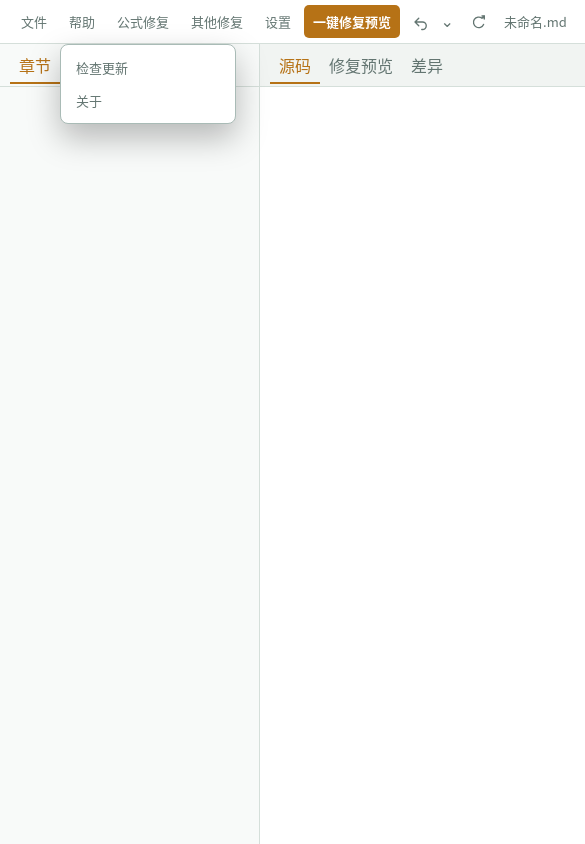
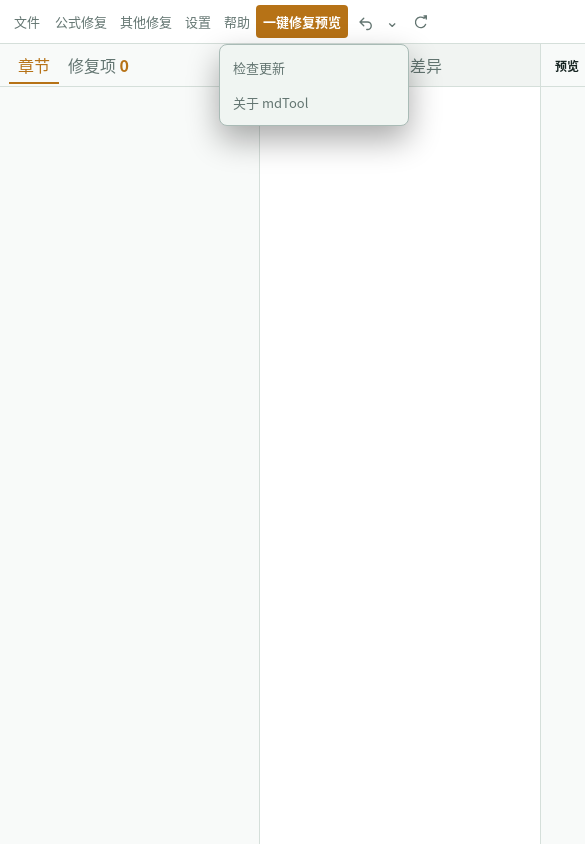
Before and after one commit to BlueBlueKitty/mdTool, a Vue app: page / in a window 390 px wide. Both pictures are taken after a click on the button "帮助". Shown: the top 844 px of the page, 585 px wide, since content can reach past the window. Built offline with nearby package versions, Linux system fonts and the light colour scheme.

Commit message:
🎈 perf: 界面美化

```diff
--- a/src/App.vue
+++ b/src/App.vue
@@ -161,7 +161,7 @@ const expandedIssueRules = ref<Record<string, boolean>>({});
 let refreshTimer: number | undefined;
 let previewTimer: number | undefined;
 const workspaceStyle = computed(() => ({
-  gridTemplateColumns: `${leftCollapsed.value ? 32 : leftWidth.value}px minmax(360px,1fr) ${rightCollapsed.value ? 32 : rightWidth.value}px`,
+  gridTemplateColumns: `${leftCollapsed.value ? 32 : leftWidth.value}px minmax(280px,1fr) ${rightCollapsed.value ? 32 : rightWidth.value}px`,
 }));
 const expandedCategories = ref<Record<string, boolean>>(
   Object.fromEntries(categories.map((category) => [category, true])),
@@ -785,15 +785,6 @@ onBeforeUnmount(() => { unlistenClose?.(); unlistenDrop?.(); });
             ><button title="选择新位置保存当前文档" @click="saveDocument(true)">
               另存为
             </button>
-          </div>
-        </div>
-        <div class="menu-anchor">
-          <button title="关于 mdTool 与检查更新" @click="menu = menu === 'help' ? null : 'help'">
-            帮助
-          </button>
-          <div v-if="menu === 'help'" class="dropdown help-menu">
-            <button title="从 GitHub 获取最新版本与更新说明" @click="checkForUpdates">检查更新</button>
-            <button title="查看 mdTool 项目信息" @click="showAbout">关于</button>
           </div>
         </div>
         <div class="menu-anchor">
@@ -851,7 +842,15 @@ onBeforeUnmount(() => { unlistenClose?.(); unlistenDrop?.(); });
         </div>
         <button title="配置一键修复规则与规则方案" @click="settingsOpen = true">
           设置</button
-        ><button
+        ><div class="menu-anchor">
+          <button title="关于 mdTool 与检查更新" @click="menu = menu === 'help' ? null : 'help'">
+            帮助
+          </button>
+          <div v-if="menu === 'help'" class="dropdown help-menu">
+            <button title="从 GitHub 获取最新版本与更新说明" @click="checkForUpdates">检查更新</button>
+            <button title="查看 mdTool 项目信息" @click="showAbout">关于 mdTool</button>
+          </div>
+        </div><button
           class="accent"
           title="生成当前规则的全文修复预览"
           @click="oneClick"
@@ -1303,7 +1302,7 @@ onBeforeUnmount(() => { unlistenClose?.(); unlistenDrop?.(); });
       class="modal settings-modal"
       @click.self="settingsOpen = false"
     >
-      <section class="settings-shell">
+      <section class="settings-shell" role="dialog" aria-modal="true" aria-labelledby="settings-title">
         <button class="close" aria-label="关闭设置" @click="settingsOpen = false">×</button>
         <aside>
           <h3>设置</h3>
@@ -1311,7 +1310,7 @@ onBeforeUnmount(() => { unlistenClose?.(); unlistenDrop?.(); });
         </aside>
         <div class="settings-content">
           <header>
-            <h2>一键修复规则</h2>
+            <h2 id="settings-title">一键修复规则</h2>
             <span>在修复预览中实时为全文应用以下规则，并可一键修复。</span>
           </header>
           <section class="profile-section profile-section-top">
@@ -1444,6 +1443,8 @@ onBeforeUnmount(() => { unlistenClose?.(); unlistenDrop?.(); });
 body {
   margin: 0;
   min-width: 860px;
+  min-height: 100vh;
+  background: #071012;
 }
 button,
 input,
@@ -1452,6 +1453,16 @@ select {
 }
 button {
   cursor: pointer;
+}
+button:focus-visible,
+input:focus-visible,
+select:focus-visible,
+a:focus-visible {
+  outline: 2px solid var(--focus-ring);
+  outline-offset: 2px;
+}
+button:disabled {
+  cursor: not-allowed;
 }
 .panel-loading {
   display: grid;
@@ -1465,9 +1476,11 @@ button {
   --bg: #071012;
   --bar: #0a1517;
   --panel: #0c1719;
+  --surface-raised: #102023;
   --editor: #10191c;
   --code: #142326;
   --text: #d5dfda;
+  --text-strong: #edf5f1;
   --muted: #78908c;
   --border: #294347;
   --border-strong: #466b65;
@@ -1476,6 +1489,15 @@ button {
   --accent-ink: #17201d;
   --link: #78c7bf;
   --math: #f4e2ba;
+  --warning: #f1b75b;
+  --danger: #ef8e85;
+  --selection: #2c71608a;
+  --focus-ring: #f2ba5b;
+  --syntax-heading: #f1c36f;
+  --syntax-link: #75d1c5;
+  --syntax-quote: #93aaa5;
+  --syntax-code: #b8d8d0;
+  --syntax-meta: #91a6a1;
   --cursor: #f7c96e;
   --jump-highlight: #6d55262e;
   --jump-highlight-strong: #f1b75b82;
@@ -1493,9 +1515,11 @@ button {
   --bg: #f1f4f2;
   --bar: #ffffff;
   --panel: #f8faf9;
+  --surface-raised: #f0f5f2;
   --editor: #ffffff;
   --code: #edf2ef;
   --text: #20302d;
+  --text-strong: #172522;
   --muted: #637571;
   --border: #d5dfda;
   --border-strong: #a9bbb6;
@@ -1504,6 +1528,15 @@ button {
   --accent-ink: #fff;
   --link: #087b73;
   --math: #503b19;
+  --warning: #9b5d0b;
+  --danger: #b73e37;
+  --selection: #a9d7ccab;
+  --focus-ring: #0a8175;
+  --syntax-heading: #8a570e;
+  --syntax-link: #087b73;
+  --syntax-quote: #607b74;
+  --syntax-code: #195f59;
+  --syntax-meta: #6d817b;
   --cursor: #155f59;
   --jump-highlight: #f3c36d54;
   --jump-highlight-strong: #f3c36d99;
@@ -1514,7 +1547,7 @@ button {
   display: flex;
   justify-content: space-between;
   align-items: center;
-  padding: 0 12px;
+  padding: 0 10px;
   background: var(--bar);
   border-bottom: 1px solid var(--border);
   font-size: 13px;
@@ -1541,7 +1574,8 @@ button {
   background: transparent;
   color: inherit;
   padding: 7px 9px;
-  border-radius: 5px;
+  border-radius: 4px;
+  transition: background-color 140ms ease, color 140ms ease, border-color 140ms ease;
 }
 .menubar button:hover:not(:disabled),
 .left button:hover,
@@ -1556,6 +1590,10 @@ button {
   background: var(--accent) !important;
   color: var(--accent-ink) !important;
   font-weight: 700;
+}
+.accent:hover:not(:disabled),
+.apply:hover:not(:disabled) {
+  filter: brightness(1.06);
 }
 .icon-button {
   display: grid;
@@ -1628,10 +1666,10 @@ button {
   display: grid;
   min-width: 164px;
   padding: 6px;
-  background: var(--bar);
+  background: var(--surface-raised);
   border: 1px solid var(--border-strong);
   border-radius: 8px;
-  box-shadow: 0 14px 32px #0004;
+  box-shadow: 0 14px 32px #0005;
 }
 .dropdown button {
   text-align: left;
@@ -1666,7 +1704,14 @@ button {
   border-right: 0;
   border-bottom: 1px solid var(--border);
 }
-.help-menu { min-width: 176px; }
+.help-menu { min-width: 190px; gap: 2px; }
+.help-menu .menu-caption {
+  margin: 3px 8px 5px;
+  color: var(--muted);
+  font-size: 11px;
+  font-weight: 700;
+  letter-spacing: .08em;
+}
 .repair-menu.other-menu section:last-child {
   border-bottom: 0;
 }
@@ -1712,7 +1757,7 @@ button {
   display: flex;
   align-items: center;
   height: 43px;
-  padding: 0 10px;
+  padding: 0 9px;
   border-bottom: 1px solid var(--border);
 }
 .left nav button,
@@ -1912,8 +1957,9 @@ button {
   margin: 0;
   padding: 9px 14px;
   border-bottom: 1px solid var(--border);
-  color: var(--accent);
+  color: var(--text-strong);
   font-size: 12px;
+  font-weight: 700;
 }
 .resizer {
   position: absolute;
@@ -1972,32 +2018,34 @@ button {
 }
 .diff {
   overflow: auto;
-  padding: 20px;
+  padding: 20px 24px;
   background: var(--editor);
 }
 .diff pre {
   white-space: pre-wrap;
   margin: 0;
-  padding: 4px 8px;
+  padding: 5px 9px;
   font:
     13px/1.55 "Cascadia Code",
     monospace;
 }
 .diff .added {
-  background: #1c5a4333;
+  background: color-mix(in srgb, #3bba7d 16%, transparent);
+  border-left: 2px solid #3bba7d;
 }
 .diff .removed {
-  background: #b14a4a33;
+  background: color-mix(in srgb, var(--danger) 15%, transparent);
+  border-left: 2px solid var(--danger);
   text-decoration: line-through;
 }
 .context {
   position: fixed;
   z-index: 30;
   display: grid;
-  background: var(--bar);
+  background: var(--surface-raised);
   border: 1px solid var(--border-strong);
   border-radius: 7px;
-  box-shadow: 0 10px 28px #0005;
+  box-shadow: 0 10px 28px #0006;
   padding: 5px;
 }
 .context button {
@@ -2016,7 +2064,7 @@ button {
   max-height: min(70vh, 480px);
   overflow: auto;
   padding: 5px;
-  background: var(--bar);
+  background: var(--surface-raised);
   border: 1px solid var(--border-strong);
   border-radius: 7px;
   box-shadow: 0 10px 28px #0005;
@@ -2032,7 +2080,7 @@ button {
   z-index: 50;
   display: grid;
   place-items: center;
-  background: #0008;
+  background: #0009;
 }
 .modal > section:not(.settings-shell) {
   position: relative;
@@ -2068,45 +2116,49 @@ button {
 .numbering-choice input,.sub-setting input { width: 62px; padding: 6px; color: var(--text); background: var(--editor); border: 1px solid var(--border); border-radius: 5px; }
 .settings-shell {
   position: relative;
-  width: min(900px, 94vw);
-  height: min(680px, 86vh);
+  width: min(940px, 94vw);
+  height: min(700px, 88vh);
   display: grid;
-  grid-template-columns: 180px 1fr;
+  grid-template-columns: 196px minmax(0, 1fr);
   overflow: hidden;
   background: var(--panel);
   border: 1px solid var(--border-strong);
-  border-radius: 12px;
-  box-shadow: 0 24px 70px #0007;
+  border-radius: 10px;
+  box-shadow: 0 24px 70px #0008;
 }
 .settings-shell > aside {
-  padding: 18px 10px;
-  background: var(--bar);
+  padding: 22px 12px;
+  background: var(--surface-raised);
   border-right: 1px solid var(--border);
 }
 .settings-shell h3 {
-  margin: 0 8px 22px;
+  margin: 0 8px 20px;
   color: var(--text);
 }
 .settings-shell aside button {
   display: block;
   width: 100%;
   text-align: left;
+  min-height: 34px;
   margin: 3px 0;
 }
 .settings-shell aside button.active {
-  background: var(--hover);
+  background: color-mix(in srgb, var(--accent) 11%, var(--hover));
   color: var(--accent);
+  box-shadow: inset 2px 0 var(--accent);
 }
 .settings-content {
   position: relative;
   overflow: auto;
-  padding: 32px 38px;
+  padding: 30px 38px 40px;
 }
 .settings-content header {
-  margin-bottom: 23px;
+  margin-bottom: 20px;
+  padding-bottom: 18px;
+  border-bottom: 1px solid var(--border);
 }
 .settings-content h2 {
-  margin: 3px 0 7px;
+  margin: 0 0 7px;
   font:
     600 24px Georgia,
     "STSong",
@@ -2128,38 +2180,54 @@ button {
   top: 12px;
   z-index: 3;
   margin: 0;
-  background: var(--bar) !important;
+  display: grid;
+  width: 34px;
+  height: 34px;
+  place-items: center;
+  padding: 0 !important;
+  background: var(--panel) !important;
   border: 1px solid var(--border) !important;
-  box-shadow: 0 3px 10px #0003;
-  font-size: 22px !important;
+  box-shadow: 0 4px 12px #0003;
+  font-size: 20px !important;
 }
 .rule-category {
   border: 1px solid var(--border);
-  border-radius: 8px;
+  border-radius: 7px;
   overflow: hidden;
-  margin-bottom: 10px;
+  margin-bottom: 12px;
+  background: var(--surface-raised);
 }
 .category-toggle {
   display: flex;
   align-items: center;
   width: 100%;
   gap: 10px;
-  padding: 11px 13px !important;
+  min-height: 42px;
+  padding: 10px 13px !important;
   text-align: left;
 }
+.category-toggle:hover { background: var(--hover); }
 .category-toggle small {
   margin-left: auto;
+  padding: 2px 6px;
+  border: 1px solid var(--border);
+  border-radius: 999px;
   color: var(--muted);
+  font-size: 11px;
 }
 .rule-list {
-  padding: 4px 12px 10px;
+  padding: 2px 12px 10px;
+  background: var(--panel);
 }
 .rule-setting {
   display: flex;
   gap: 10px;
-  padding: 11px 4px;
+  padding: 12px 7px;
   border-top: 1px solid var(--border);
-}
+  border-radius: 4px;
+  transition: background-color 140ms ease;
+}
+.rule-setting:hover { background: color-mix(in srgb, var(--hover) 72%, transparent); }
 .rule-setting input {
   margin-top: 3px;
   accent-color: var(--accent);
@@ -2198,10 +2266,11 @@ button {
 .range-inputs { display: inline-flex; align-items: center; gap: 7px; width: fit-content; }
 .sub-setting > small { color: var(--muted); line-height: 1.55; }
 .profile-section-top {
-  margin: 0 0 18px;
-  padding: 0 0 18px;
-  border-top: 0;
-  border-bottom: 1px solid var(--border);
+  margin: 0 0 16px;
+  padding: 14px;
+  border: 1px solid var(--border);
+  border-radius: 7px;
+  background: var(--surface-raised);
 }
 .sub-setting label {
   color: var(--text);
@@ -2243,6 +2312,12 @@ button {
   flex-wrap: wrap;
   gap: 8px;
 }
+.profile-row button:not(.accent) { border: 1px solid var(--border-strong) !important; }
+.profile-row button:disabled { opacity: .42; }
+@media (max-width: 760px) {
+  .settings-shell { width: min(680px, 96vw); grid-template-columns: 148px minmax(0, 1fr); }
+  .settings-content { padding: 24px; }
+}
 .profile-row select,
 .profile-row input {
   flex: 1 1 180px;
@@ -2270,7 +2345,19 @@ button {
   padding: 9px 10px;
 }
 .form-error {
-  color: #e97b72;
+  color: var(--danger);
+}
+@media (max-width: 1120px) {
+  .menubar { padding: 0 7px; }
+  .menus,.menu-status { gap: 1px; }
+  .status-text { display: none; }
+  .file-name { max-width: 104px; margin: 0 3px; }
+  .menubar button { padding-inline: 7px; }
+}
+@media (max-width: 940px) {
+  .file-name { display: none; }
+  .menubar .menu-anchor:nth-of-type(3) > button,
+  .menubar .menu-anchor:nth-of-type(4) > button { padding-inline: 5px; }
 }
 @media (prefers-reduced-motion: reduce) {
   .section-row,
--- a/src/components/MarkdownEditor.vue
+++ b/src/components/MarkdownEditor.vue
@@ -28,4 +28,24 @@ onMounted(() => { view = new EditorView({ state: EditorState.create({ doc: props
 watch(() => props.modelValue, value => { if (!view || value === view.state.doc.toString()) return; const previous = view.state.doc.toString(); const anchor = captureViewportAnchor(); debugScroll("external-update-before", { scrollTop: view.scrollDOM.scrollTop, scrollHeight: view.scrollDOM.scrollHeight, anchorPosition: anchor?.position, anchorOffset: anchor?.offset }); applying = true; view.dispatch({ changes: { from: 0, to: view.state.doc.length, insert: value } }); applying = false; debugScroll("external-update-dispatched", { scrollTop: view.scrollDOM.scrollTop, scrollHeight: view.scrollDOM.scrollHeight }); if (anchor) requestAnimationFrame(() => { restoreViewportAnchor(anchor, previous, value); requestAnimationFrame(() => debugScroll("two-frames-later", { scrollTop: view?.scrollDOM.scrollTop, scrollHeight: view?.scrollDOM.scrollHeight })); }); }); onBeforeUnmount(() => { window.clearTimeout(highlightTimer); view?.destroy(); });
 </script>
 <template><div ref="root" class="editor" :class="{ readonly }" lang="en" spellcheck="false" aria-label="Markdown 源码编辑器" /></template>
-<style scoped>.editor { height: 100%; min-height: 0; }.editor :deep(.cm-editor) { height: 100%; font: 15px/1.75 "Cascadia Code", "Sarasa Mono SC", monospace; background: var(--editor); color: var(--text); caret-color: var(--cursor) !important; }.readonly :deep(.cm-editor) { background: var(--panel); }.editor :deep(.cm-scroller) { padding: 1.5rem; }.editor :deep(.cm-gutters) { background: var(--editor); color: var(--muted); border: 0; }.readonly :deep(.cm-gutters) { background: var(--panel); }.editor :deep(.cm-cursor),.editor :deep(.cm-focused .cm-cursor),.editor :deep(.cm-dropCursor) { border-left: 2px solid var(--cursor)!important; }.editor :deep(.cm-content) { caret-color: var(--cursor) !important; }.editor :deep(.cm-jump-highlight) { background: var(--jump-highlight); outline: 1px solid var(--jump-outline); border-radius: 2px; animation: jump-flash 1.5s ease-out; }@keyframes jump-flash { 0%,45% { background: var(--jump-highlight-strong); } 100% { background: var(--jump-highlight); } }</style>
+<style scoped>
+.editor { height: 100%; min-height: 0; }
+.editor :deep(.cm-editor) { height: 100%; font: 15px/1.78 "Cascadia Code", "Sarasa Mono SC", monospace; background: var(--editor); color: var(--text); caret-color: var(--cursor) !important; }
+.readonly :deep(.cm-editor) { background: var(--panel); }
+.editor :deep(.cm-scroller) { padding: 20px 24px 28px; }
+.editor :deep(.cm-gutters) { min-width: 42px; padding-right: 8px; background: var(--editor); color: var(--muted); border: 0; font-variant-numeric: tabular-nums; }
+.readonly :deep(.cm-gutters) { background: var(--panel); }
+.editor :deep(.cm-activeLineGutter) { background: color-mix(in srgb, var(--accent) 8%, transparent); color: var(--accent); }
+.editor :deep(.cm-activeLine) { background: color-mix(in srgb, var(--accent) 4%, transparent); }
+.editor :deep(.cm-selectionBackground),.editor :deep(.cm-focused .cm-selectionBackground) { background: var(--selection) !important; }
+.editor :deep(.cm-cursor),.editor :deep(.cm-focused .cm-cursor),.editor :deep(.cm-dropCursor) { border-left: 2px solid var(--cursor)!important; }
+.editor :deep(.cm-content) { caret-color: var(--cursor) !important; }
+.editor :deep(.cm-heading) { color: var(--syntax-heading); font-weight: 700; }
+.editor :deep(.cm-link),.editor :deep(.cm-url) { color: var(--syntax-link); text-decoration: underline; text-decoration-color: color-mix(in srgb, var(--syntax-link) 40%, transparent); text-underline-offset: 2px; }
+.editor :deep(.cm-quote) { color: var(--syntax-quote); font-style: italic; }
+.editor :deep(.cm-monospace),.editor :deep(.cm-string) { color: var(--syntax-code); }
+.editor :deep(.cm-meta),.editor :deep(.cm-contentMatch) { color: var(--syntax-meta); }
+.editor :deep(.cm-invalidchar),.editor :deep(.cm-invalid) { color: var(--danger); text-decoration: wavy underline color-mix(in srgb, var(--danger) 75%, transparent); text-underline-offset: 3px; }
+.editor :deep(.cm-jump-highlight) { background: var(--jump-highlight); outline: 1px solid var(--jump-outline); border-radius: 3px; animation: jump-flash 1.5s ease-out; }
+@keyframes jump-flash { 0%,45% { background: var(--jump-highlight-strong); } 100% { background: var(--jump-highlight); } }
+</style>
--- a/src/components/MarkdownPreview.vue
+++ b/src/components/MarkdownPreview.vue
@@ -62,7 +62,21 @@ onBeforeUnmount(() => { disposed = true; typesetVersion += 1; });
 </script>
 <template><article ref="root" class="preview" @scroll="onScroll" @contextmenu.prevent="emit('context-menu', $event.clientX, $event.clientY)" v-html="html" /></template>
 <style scoped>
-.preview { height: 100%; overflow: auto; padding: 24px; line-height: 1.75; color: var(--text); background: var(--panel); }
-.preview :deep(h1),.preview :deep(h2),.preview :deep(h3) { color: var(--accent); font-family: Georgia, "STSong", serif; }
-.preview :deep(code),.preview :deep(pre) { background: var(--code); color: var(--text); }.preview :deep(pre) { padding: 12px; overflow: auto; }.preview :deep(a) { color: var(--link); }.preview :deep(blockquote) { margin-left: 0; border-left: 3px solid var(--accent); padding-left: 12px; color: var(--muted); }.preview :deep(mjx-container) { color: var(--math); }.preview :deep(.math-block) { overflow-x: auto; padding: 10px 0; text-align: center; }
+.preview { height: 100%; overflow: auto; padding: 22px 26px 32px; line-height: 1.78; color: var(--text); background: var(--panel); text-wrap: pretty; }
+.preview :deep(h1),.preview :deep(h2),.preview :deep(h3),.preview :deep(h4) { color: var(--text-strong); font-family: Georgia, "STSong", "Songti SC", serif; line-height: 1.35; letter-spacing: .01em; }
+.preview :deep(h1) { margin: 0 0 1rem; padding-bottom: .55rem; border-bottom: 1px solid var(--border); font-size: 1.65rem; }
+.preview :deep(h2) { margin-top: 1.85rem; font-size: 1.32rem; }
+.preview :deep(h3) { margin-top: 1.45rem; font-size: 1.12rem; }
+.preview :deep(h4) { margin-top: 1.2rem; font-size: 1rem; }
+.preview :deep(p),.preview :deep(li) { max-width: 76ch; }
+.preview :deep(code) { padding: .12em .36em; border: 1px solid var(--border); border-radius: 4px; background: var(--code); color: var(--syntax-code); font: .9em "Cascadia Code", "Sarasa Mono SC", monospace; }
+.preview :deep(pre) { margin: 1rem 0; padding: 13px 15px; overflow: auto; border: 1px solid var(--border); border-radius: 6px; background: var(--code); box-shadow: inset 0 1px color-mix(in srgb, white 6%, transparent); }
+.preview :deep(pre code) { padding: 0; border: 0; background: transparent; color: var(--text); }
+.preview :deep(a) { color: var(--link); text-decoration-thickness: 1px; text-underline-offset: 3px; }
+.preview :deep(blockquote) { margin: 1rem 0; padding: .15rem 0 .15rem 14px; border-left: 3px solid var(--accent); color: var(--muted); }
+.preview :deep(hr) { border: 0; border-top: 1px solid var(--border); margin: 1.5rem 0; }
+.preview :deep(table) { display: block; max-width: 100%; overflow-x: auto; border-collapse: collapse; font-size: .93em; }
+.preview :deep(th),.preview :deep(td) { padding: .48rem .65rem; border: 1px solid var(--border); text-align: left; }
+.preview :deep(th) { background: var(--surface-raised); color: var(--text-strong); }
+.preview :deep(mjx-container) { color: var(--math); }.preview :deep(.math-block) { overflow-x: auto; margin: 1rem 0; padding: 12px 0; text-align: center; border-top: 1px solid var(--border); border-bottom: 1px solid var(--border); }
 </style>
```
Also changed, not shown: src/components/RepairPanel.vue (+1 -1 lines).
